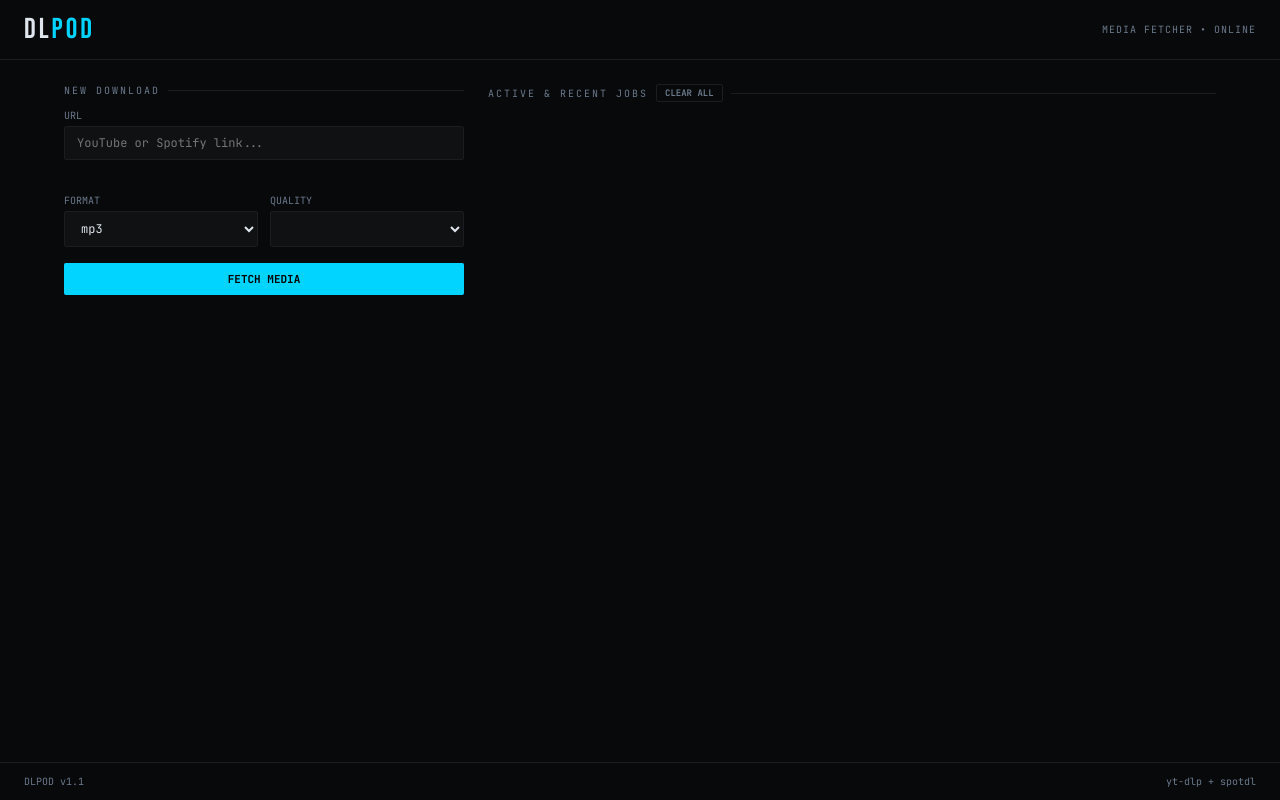
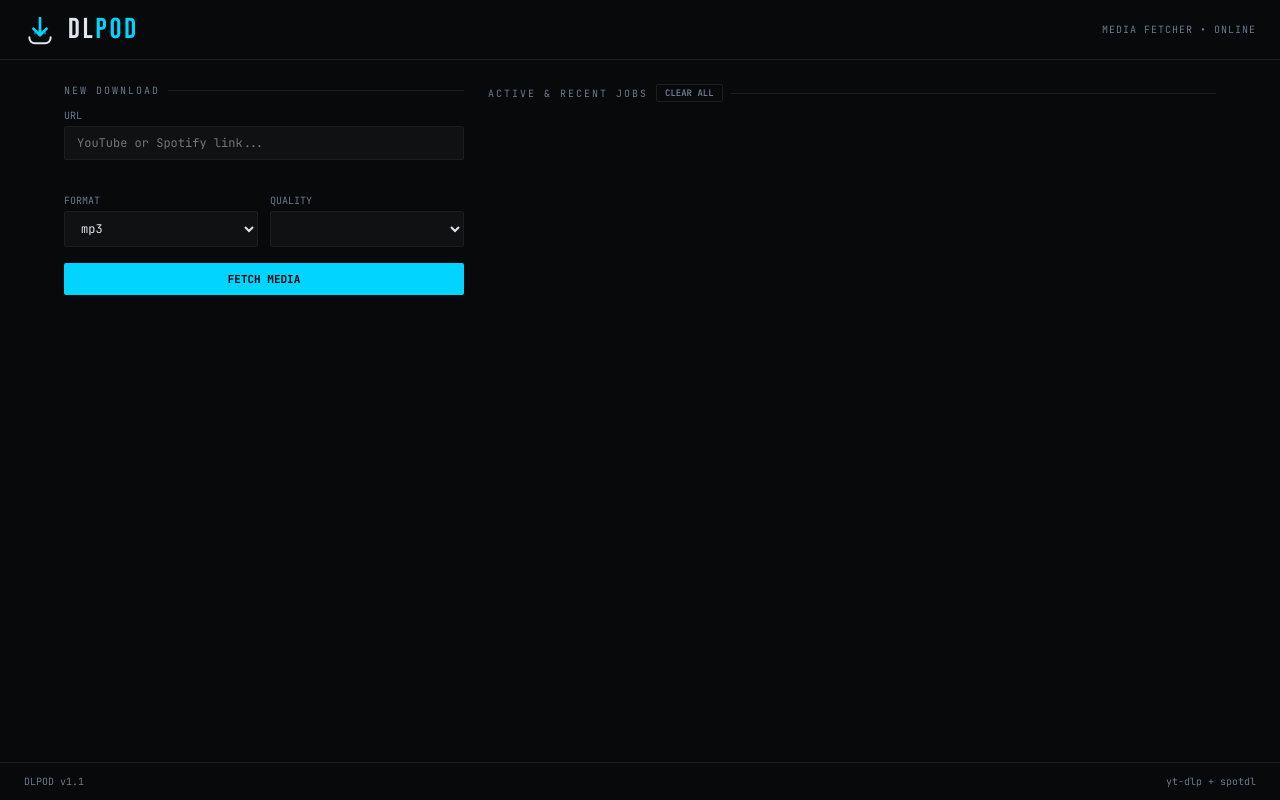
Before and after one commit to Gean-Torres/downloader, a website: page dlpod/app/static/index.html in a window 1280 px wide. Drawn offline with Linux system fonts and the light colour scheme; no server answers.

Commit message:
style: add custom SVG logo and embed in header

```diff
--- a/dlpod/app/static/index.html
+++ b/dlpod/app/static/index.html
@@ -331,7 +331,14 @@
 <body>
 
 <header>
-  <div class="logo">DL<span>POD</span></div>
+  <div style="display: flex; align-items: center; gap: 12px;">
+    <svg width="32" height="32" viewBox="0 0 24 24" fill="none" xmlns="http://www.w3.org/2000/svg">
+      <path d="M12 3V16M12 16L7 11M12 16L17 11" stroke="#00d4ff" stroke-width="2" stroke-linecap="round" stroke-linejoin="round"/>
+      <path d="M20 17.5C20 19.9853 18.2091 22 16 22H8C5.79086 22 4 19.9853 4 17.5" stroke="#e0e6ed" stroke-width="1.5" stroke-linecap="round"/>
+      <path d="M8 14.5C8 14.5 9 13 12 13C15 13 16 14.5 16 14.5" stroke="#00d4ff" stroke-width="1.5" stroke-linecap="round" opacity="0.5"/>
+    </svg>
+    <div class="logo">DL<span>POD</span></div>
+  </div>
   <div class="header-meta">Media Fetcher • Online</div>
 </header>
 
```
Also changed, not shown: dlpod/app/static/logo.svg (added).
